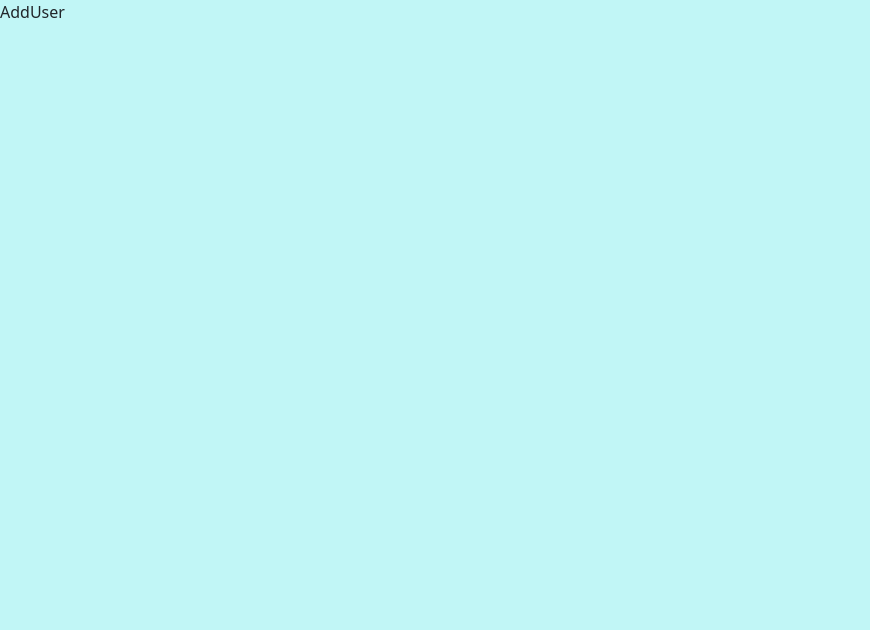
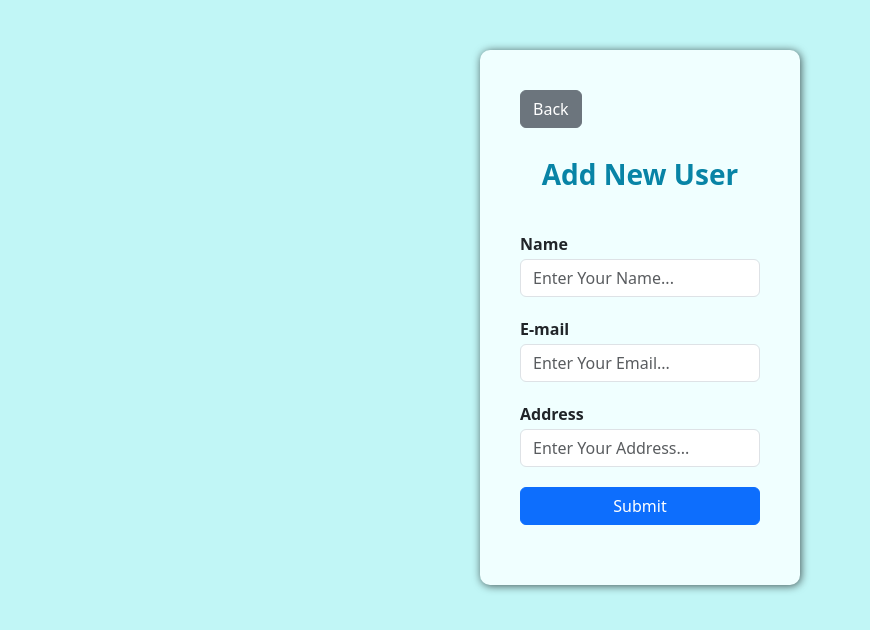
Before and after one commit to Hashara-Pilapitiya/CRUD-APP, a React (Create React App) app in the folder frontend/: page /addUser in a window 1280 px wide. Shown: the top 630 px of the page, without its empty margins (0-870 px from the left). Built offline with nearby package versions, Linux system fonts and the light colour scheme.

Commit message:
Add AddUser component and form layout

```diff
--- /dev/null
+++ b/frontend/src/addUser/AddUser.css
@@ -0,0 +1,28 @@
+.addUser {
+    background-color: azure;
+    width: 25%;
+    margin: 50px auto;
+    padding: 40px;
+    border-radius: 10px;
+    box-shadow: 1px 1px 8px rgba(0, 0, 0, 0.65);
+}
+
+.addUser h3 {
+    text-align: center;
+    margin-top: 30px;
+    margin-bottom: 40px;
+    font-weight: 700;
+    color: rgb(8, 132, 166);
+}
+
+.addUserForm .form-group {
+    margin-bottom: 20px;
+    width: 100%;
+    display: flex;
+    flex-direction: column;
+}
+
+.addUserForm .form-group label {
+    margin-bottom: 3px;
+    font-weight: 700;
+}
--- a/frontend/src/addUser/AddUser.js
+++ b/frontend/src/addUser/AddUser.js
@@ -1,8 +1,38 @@
 import React from 'react';
+import './AddUser.css';
+import { Link } from 'react-router-dom';
 
 const AddUser = () => {
   return (
-    <div>AddUser</div>
+    <div className='addUser'>
+
+        <Link to="/" type="button" class="btn btn-secondary">Back</Link>
+
+        <h3>Add New User</h3>
+
+        <form className='addUserForm'>
+
+            <div className='form-group'>
+                <label for='name'>Name</label>
+                <input type='text' className='form-control' id='name' placeholder='Enter Your Name...' />
+            </div>
+
+            <div className='form-group'>
+                <label for='email'>E-mail</label>
+                <input type='email' className='form-control' id='email' placeholder='Enter Your Email...' />
+            </div>
+
+            <div className='form-group'>
+                <label for='address'>Address</label>
+                <input type='text' className='form-control' id='address' placeholder='Enter Your Address...' />
+            </div>
+
+            <div className='form-group'>
+                <button type='submit' className='btn btn-primary'>Submit</button>
+            </div>
+
+        </form>
+    </div>
   )
 }
 
```
